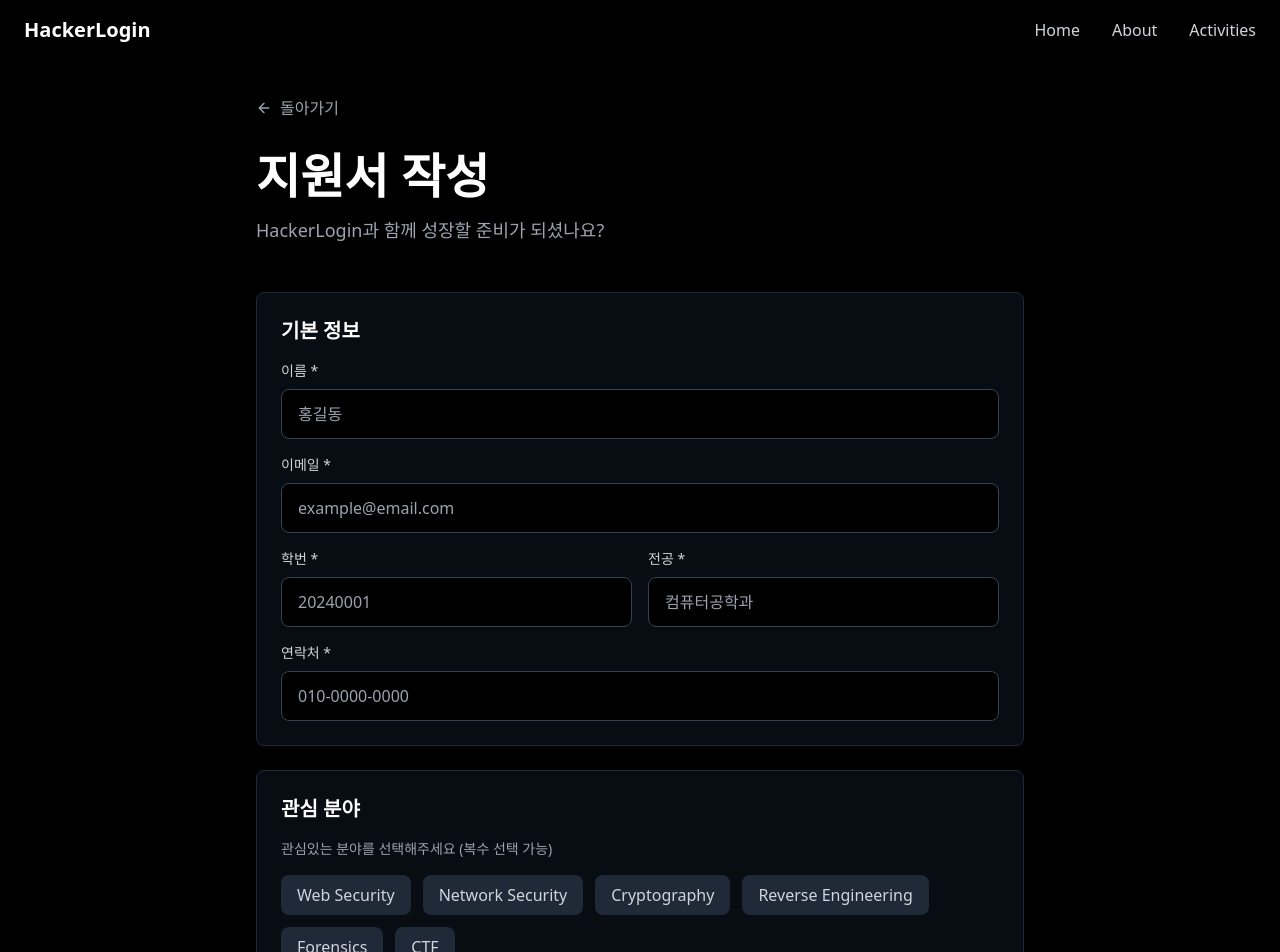
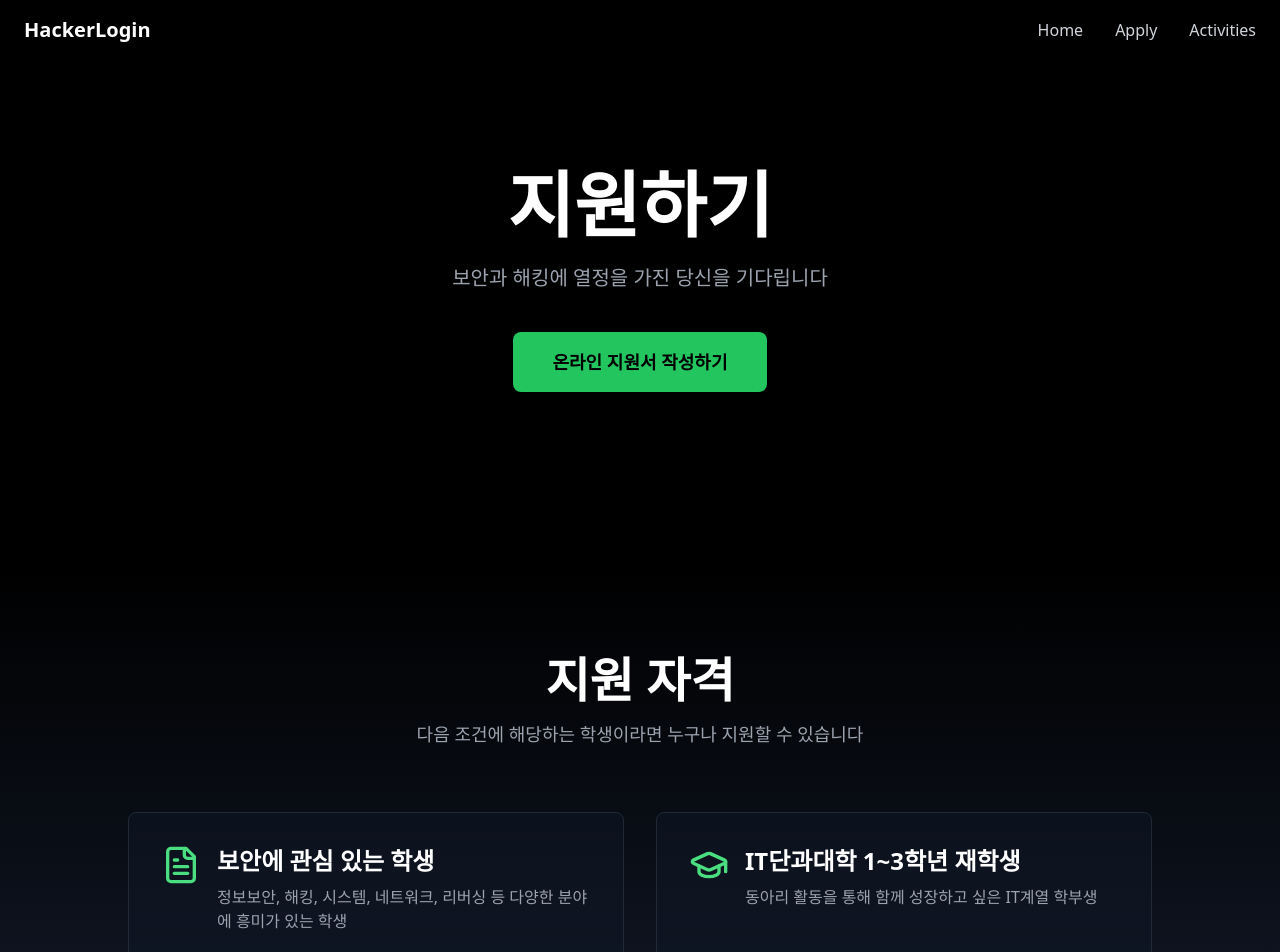
Before and after one commit to HackerLogin/LandingPage, a React (Vite) app: page /apply in a window 1280 px wide. Shown: the top 952 px of the page. Built offline with nearby package versions, Linux system fonts and the light colour scheme.

Commit message:
feat: 기존 ApplicationPage(지원서 작성) 페이지를 숨기고 ApplyPage(지원 안내) 페이지로 대체
- App.tsx에서 /apply에 대한 라우팅 수정
- Navbar에서 about을 삭제하고 apply 추가
- ApplyPage.tsx 추가

```diff
--- a/src/App.tsx
+++ b/src/App.tsx
@@ -1,17 +1,17 @@
 import React from 'react';
 import { BrowserRouter, Routes, Route } from 'react-router-dom';
 import { HomePage } from './pages/HomePage';
-import { ApplicationPage } from './pages/ApplicationPage';
 import { ActivitiesPage } from './pages/ActivitiesPage';
 import ScrollToTop from './components/ScrollToTop';
+import { ApplyPage } from './pages/ApplyPage';
 export function App() {
   return (
     <BrowserRouter>
       <ScrollToTop />
       <Routes>
         <Route path="/" element={<HomePage />} />
-        <Route path="/apply" element={<ApplicationPage />} />
         <Route path="/activities" element={<ActivitiesPage />} />
+        <Route path="/apply" element={<ApplyPage />} />
       </Routes>
     </BrowserRouter>
   );
--- a/src/components/Navbar.tsx
+++ b/src/components/Navbar.tsx
@@ -21,7 +21,10 @@ export function Navbar({
             <Link to="/" className="text-gray-300 hover:text-white transition-colors">
               Home
             </Link>
-            <a
+            <Link to="/apply" className="text-gray-300 hover:text-white transition-colors">
+              Apply
+            </Link>
+            {/* <a
               href="#about"
               onClick={(e) => {
                 e.preventDefault();
@@ -32,7 +35,7 @@ export function Navbar({
               className="text-gray-300 hover:text-white transition-colors"
             >
               About
-            </a>
+            </a> */}
             <Link to="/activities" className="text-gray-300 hover:text-white transition-colors">
               Activities
             </Link>
--- /dev/null
+++ b/src/pages/ApplyPage.tsx
@@ -0,0 +1,131 @@
+import React from "react";
+import { Navbar } from "../components/Navbar";
+import { Footer } from "../components/Footer";
+import { FileTextIcon, GraduationCapIcon, CheckCircleIcon, MailIcon, HelpCircleIcon, BookOpenIcon } from "lucide-react";
+
+export function ApplyPage() {
+  return (
+    <div className="min-h-screen w-full bg-black text-white">
+      <Navbar isRecruitmentOpen={true} />
+
+      {/* Hero Section */}
+      <section className="h-[70vh] flex flex-col items-center justify-center text-center relative px-6">
+        <div className="absolute inset-0 bg-gradient-to-b from-transparent via-black/50 to-black pointer-events-none" />
+        <div className="relative z-10 max-w-4xl">
+          <h1 className="text-6xl md:text-7xl font-bold mb-6 leading-tight">
+            지원하기
+          </h1>
+          <p className="text-xl text-gray-400 mb-10">
+            보안과 해킹에 열정을 가진 당신을 기다립니다
+          </p>
+          <a
+            href="https://forms.gle/your-form-link" // 구글폼 링크로 교체 가능
+            className="inline-block px-10 py-4 bg-green-500 text-black font-semibold rounded-lg hover:bg-green-400 transition-all text-lg"
+          >
+            온라인 지원서 작성하기
+          </a>
+        </div>
+      </section>
+
+      {/* Qualification Section */}
+      <section className="py-24 px-6 bg-gradient-to-b from-black to-gray-900">
+        <div className="max-w-6xl mx-auto text-center mb-16">
+          <h2 className="text-4xl md:text-5xl font-bold mb-4">지원 자격</h2>
+          <p className="text-gray-400 text-lg">
+            다음 조건에 해당하는 학생이라면 누구나 지원할 수 있습니다
+          </p>
+        </div>
+
+        <div className="max-w-5xl mx-auto grid grid-cols-1 md:grid-cols-2 gap-8">
+          <div className="bg-gray-900/50 border border-gray-800 rounded-lg p-8 flex items-start gap-4">
+            <FileTextIcon className="w-10 h-10 text-green-400 flex-shrink-0" />
+            <div className="text-left">
+              <h3 className="text-2xl font-semibold mb-2">보안에 관심 있는 학생</h3>
+              <p className="text-gray-400">
+                정보보안, 해킹, 시스템, 네트워크, 리버싱 등 다양한 분야에 흥미가 있는 학생
+              </p>
+            </div>
+          </div>
+
+          <div className="bg-gray-900/50 border border-gray-800 rounded-lg p-8 flex items-start gap-4">
+            <GraduationCapIcon className="w-10 h-10 text-green-400 flex-shrink-0" />
+            <div className="text-left">
+              <h3 className="text-2xl font-semibold mb-2">IT단과대학 1~3학년 재학생</h3>
+              <p className="text-gray-400">
+                동아리 활동을 통해 함께 성장하고 싶은 IT계열 학부생
+              </p>
+            </div>
+          </div>
+        </div>
+      </section>
+
+      {/* Process Section */}
+      <section className="py-24 px-6 bg-gray-900">
+        <div className="max-w-6xl mx-auto text-center mb-16">
+          <h2 className="text-4xl md:text-5xl font-bold mb-4">선발 절차</h2>
+          <p className="text-gray-400 text-lg">
+            지원부터 합격까지의 과정을 한눈에 확인하세요
+          </p>
+        </div>
+
+        <div className="grid grid-cols-1 md:grid-cols-4 gap-8 max-w-6xl mx-auto text-center">
+  {[
+    { num: "01", title: "서류 모집", period: "3월 4일 ~ 3월 21일", desc: "온라인 지원서 제출 및 검토" },
+    { num: "02", title: "신입생 교육", period: "4월 1일 ~ 4월 30일", desc: "보안 및 프로그래밍 기초 교육" },
+    { num: "03", title: "선발 시험", period: "5월 5일", desc: "교육 후 CTF형식의 시험 평가" },
+    { num: "04", title: "합격자 발표", period: "5월 15일", desc: "메일 및 공지로 안내" },
+  ].map((step) => (
+    <div key={step.num} className="bg-gray-800/50 border border-gray-700 rounded-xl p-8">
+      <div className="text-green-400 text-3xl font-bold mb-4">{step.num}</div>
+      <h3 className="text-xl font-semibold mb-1">{step.title}</h3>
+      <p className="text-green-400 text-sm mb-2">{step.period}</p>
+      <p className="text-gray-400 text-sm">{step.desc}</p>
+    </div>
+  ))}
+</div>
+
+      </section>
+
+      {/* FAQ Section */}
+      <section className="py-24 px-6 bg-black">
+        <div className="max-w-5xl mx-auto text-center mb-16">
+          <h2 className="text-4xl md:text-5xl font-bold mb-4">자주 묻는 질문</h2>
+          <p className="text-gray-400 text-lg">
+            지원 전, 아래 내용을 꼭 확인하세요
+          </p>
+        </div>
+
+        <div className="max-w-4xl mx-auto space-y-6">
+          <div className="bg-gray-900/50 border border-gray-800 rounded-lg p-6 text-left">
+            <h3 className="text-xl font-semibold mb-2 flex items-center gap-2">
+              <HelpCircleIcon className="w-5 h-5 text-green-400" /> 비전공자도 지원 가능한가요?
+            </h3>
+            <p className="text-gray-400">
+              가능합니다. 보안에 관심과 열정이 있다면 전공과 무관하게 지원할 수 있습니다.
+            </p>
+          </div>
+
+          <div className="bg-gray-900/50 border border-gray-800 rounded-lg p-6 text-left">
+            <h3 className="text-xl font-semibold mb-2 flex items-center gap-2">
+              <HelpCircleIcon className="w-5 h-5 text-green-400" /> 활동은 어떻게 진행되나요?
+            </h3>
+            <p className="text-gray-400">
+              정기 세미나, 스터디, CTF 참가, 프로젝트 등 다양한 활동을 통해 실력을 쌓습니다.
+            </p>
+          </div>
+
+          <div className="bg-gray-900/50 border border-gray-800 rounded-lg p-6 text-left">
+            <h3 className="text-xl font-semibold mb-2 flex items-center gap-2">
+              <HelpCircleIcon className="w-5 h-5 text-green-400" /> 지원 결과는 언제 확인할 수 있나요?
+            </h3>
+            <p className="text-gray-400">
+              5월 중 합격자에게 메일 및 홈페이지 공지를 통해 안내됩니다.
+            </p>
+          </div>
+        </div>
+      </section>
+
+      <Footer />
+    </div>
+  );
+}
```
